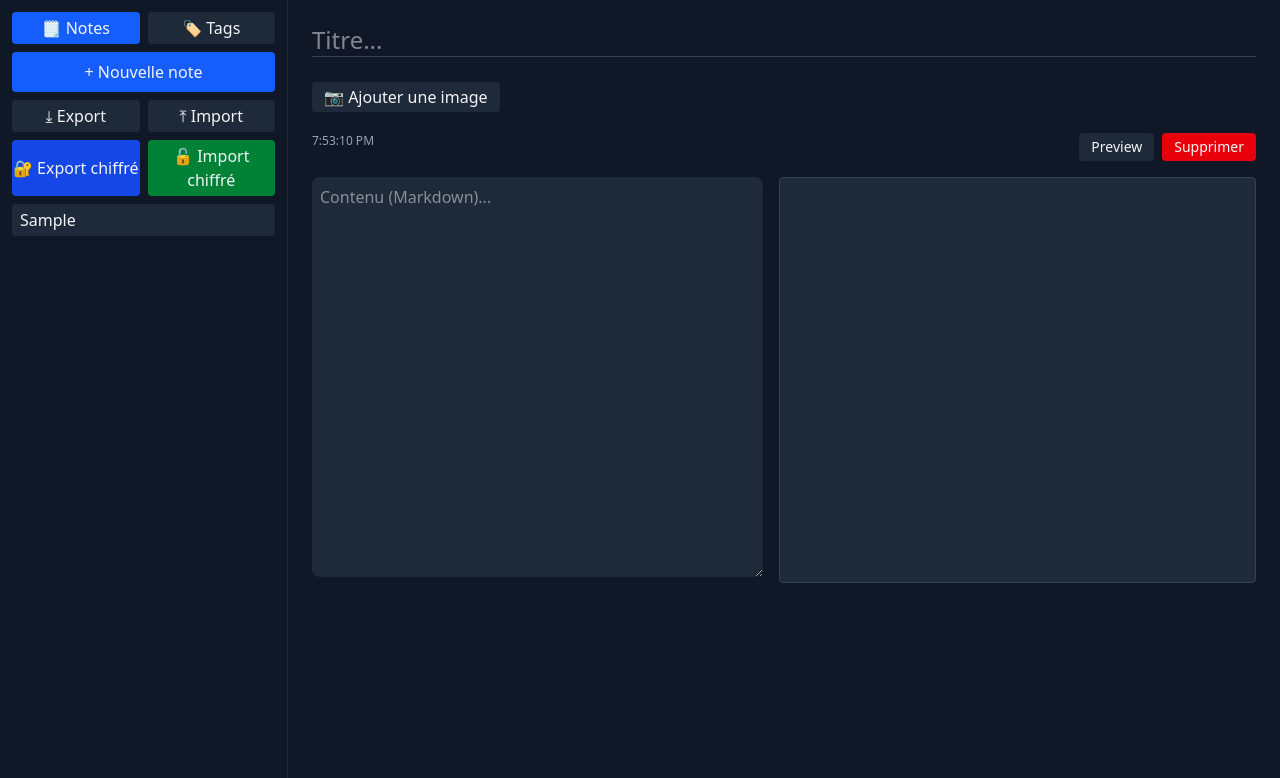
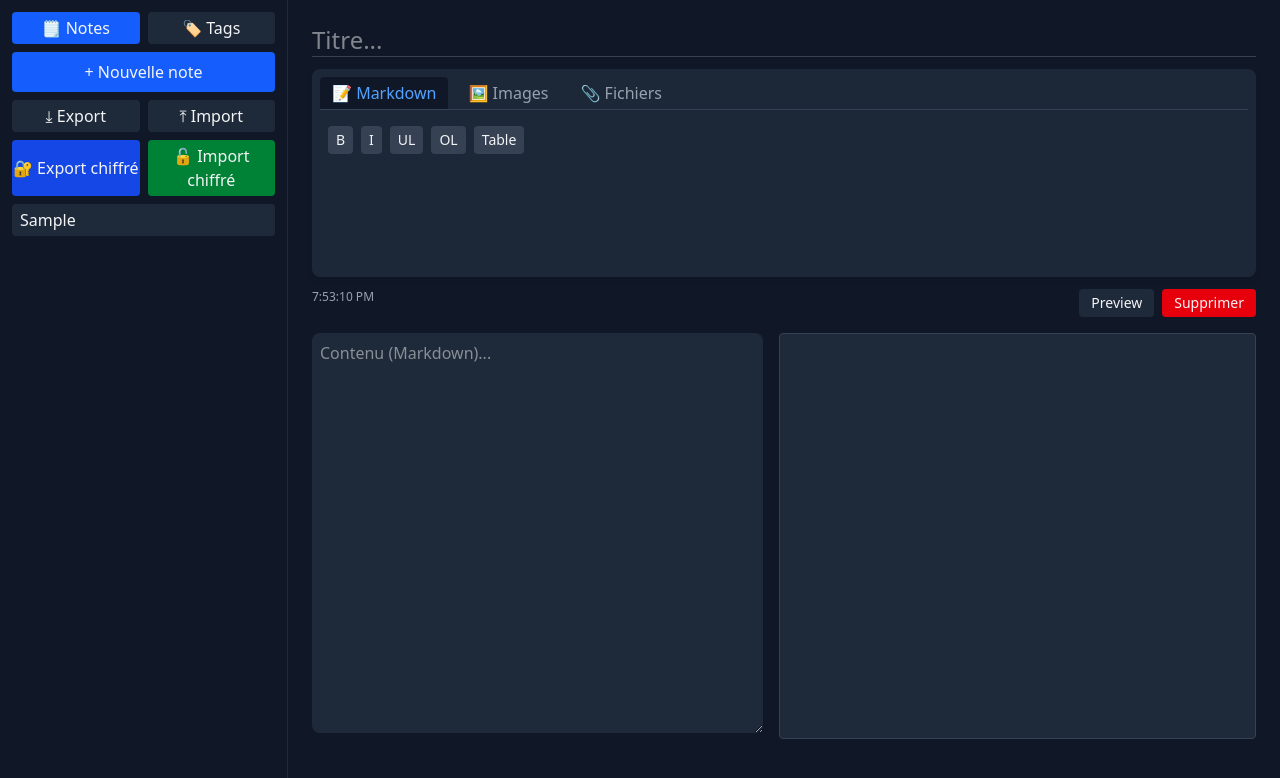
Before and after one commit to Grillon/notes-kit-1, a Next.js app: page / in a window 1280 px wide. Both pictures are taken after typing "Sample" into the empty fields and a click on the button "+ Nouvelle note". Shown: the top 778 px of the page. Built offline with nearby package versions, Linux system fonts and the light colour scheme.

Commit message:
V0.7.0 ajout toolbar
* ajout d'une partie outillage

```diff
--- a/app/components/NoteEditor.tsx
+++ b/app/components/NoteEditor.tsx
@@ -8,6 +8,7 @@ import { extractTags, renderMarkdown } from '../lib/markdown-utils';
 import type { Note, ImageData } from '../types';
 import { storage } from '../lib/storage';
 import { remarkAttributes } from '../lib/remarkAttributes';
+import NoteToolbar from './NoteToolbar';
 
 type Props = {
   active: Note | null;
@@ -76,6 +77,7 @@ export default function NoteEditor({
 
   return (
     <>
+
       {/* === Titre === */}
       <input
         value={draft.title}
@@ -85,62 +87,14 @@ export default function NoteEditor({
         placeholder="Titre..."
         className="w-full text-2xl bg-transparent border-b border-gray-700 focus:outline-none mb-3"
       />
+<NoteToolbar
+  images={images}
+  onAddImage={handleAddImage}
+  onInsertText={(snippet) =>
+    setDraft((d) => d && { ...d, content: (d.content || '') + '\n' + snippet })
+  }
+/>
 
-      {/* === Images === */}
-      <div className="mt-4">
-        <label className="bg-gray-800 px-3 py-1 rounded cursor-pointer">
-          📷 Ajouter une image
-          <input
-            type="file"
-            accept="image/*"
-            className="hidden"
-            onChange={(e) =>
-              e.target.files?.[0] && handleAddImage(e.target.files[0])
-            }
-          />
-        </label>
-
-        <div className="mt-3 flex flex-wrap gap-3">
-          {images.map((img) => {
-            const blobUrl = URL.createObjectURL(img.data);
-            return (
-              <div
-                key={img.id}
-                className="relative border border-gray-700 rounded p-1 flex flex-col items-center"
-              >
-                <img
-                  src={blobUrl}
-                  alt={img.name}
-                  className="h-24 w-24 object-cover rounded"
-                />
-                <div className="flex gap-1 mt-1">
-                  <button
-                    onClick={() =>
-                      setDraft((d) =>
-                        d && {
-                          ...d,
-                          content:
-                            (d.content || '') +
-                            `\n\n![${img.name}](image:${img.id}){width=200px height=200px align=center}\n`,
-                        },
-                      )
-                    }
-                    className="text-xs bg-blue-600 px-2 py-0.5 rounded hover:bg-blue-500"
-                  >
-                    ↳ insérer
-                  </button>
-                  <button
-                    onClick={() => handleRemoveImage(img.id!)}
-                    className="text-xs bg-red-600 px-2 py-0.5 rounded hover:bg-red-500"
-                  >
-                    ✕
-                  </button>
-                </div>
-              </div>
-            );
-          })}
-        </div>
-      </div>
 
       {/* --- Pied --- */}
       <div className="flex justify-between mt-3">
--- /dev/null
+++ b/app/components/NoteToolbar.tsx
@@ -0,0 +1,95 @@
+// app/components/NoteToolbar.tsx
+'use client';
+import { useState } from 'react';
+import type { ImageData } from '../types';
+
+interface NoteToolbarProps {
+  images: ImageData[];
+  onAddImage: (file: File) => void;
+  onInsertText: (snippet: string) => void;
+}
+
+export default function NoteToolbar({ images, onAddImage, onInsertText }: NoteToolbarProps) {
+  const [tab, setTab] = useState<'markdown' | 'images' | 'files'>('markdown');
+
+  return (
+    <div className="bg-gray-800/95 backdrop-blur-sm rounded-lg p-2 mb-3 sticky top-0 z-10 shadow-md h-52 flex flex-col">
+      {/* Tabs */}
+      <div className="flex gap-2 mb-2 border-b border-gray-700">
+        {['markdown', 'images', 'files'].map((t) => (
+          <button
+            key={t}
+            onClick={() => setTab(t as any)}
+            className={`px-3 py-1 rounded-t ${
+              tab === t ? 'bg-gray-900 text-blue-400' : 'text-gray-400 hover:text-blue-300'
+            }`}
+          >
+            {t === 'markdown' ? '📝 Markdown' : t === 'images' ? '🖼️ Images' : '📎 Fichiers'}
+          </button>
+        ))}
+      </div>
+
+      {/* Panels */}
+      <div className="h-40 overflow-y-auto p-2 transition-all duration-300">
+        {tab === 'markdown' && (
+          <div className="flex flex-wrap gap-2">
+            {[
+              { label: 'B', code: '**gras**' },
+              { label: 'I', code: '*italique*' },
+              { label: 'UL', code: '- item' },
+              { label: 'OL', code: '1. item' },
+              { label: 'Table', code: '| Col1 | Col2 |\n|------|------|\n| A | B |' },
+            ].map((btn) => (
+              <button
+                key={btn.label}
+                onClick={() => onInsertText(btn.code)}
+                className="px-2 py-1 text-sm bg-gray-700 rounded hover:bg-gray-600"
+              >
+                {btn.label}
+              </button>
+            ))}
+          </div>
+        )}
+
+        {tab === 'images' && (
+          <div className="space-y-2">
+            <label className="bg-gray-700 px-3 py-1 rounded cursor-pointer inline-block">
+              📷 Ajouter une image
+              <input
+                type="file"
+                accept="image/*"
+                className="hidden"
+                onChange={(e) => e.target.files?.[0] && onAddImage(e.target.files[0])}
+              />
+            </label>
+
+            <div className="flex flex-wrap gap-3">
+              {images.map((img) => {
+                const blobUrl = URL.createObjectURL(img.data);
+                return (
+                  <div key={img.id} className="relative border border-gray-700 rounded p-1">
+                    <img src={blobUrl} className="h-16 w-16 object-cover rounded" />
+                    <button
+                      onClick={() =>
+                        onInsertText(`![${img.name}](image:${img.id}){width=200px align=center}`)
+                      }
+                      className="absolute bottom-0 left-0 right-0 text-xs bg-blue-600 hover:bg-blue-500"
+                    >
+                      ↳ insérer
+                    </button>
+                  </div>
+                );
+              })}
+            </div>
+          </div>
+        )}
+
+        {tab === 'files' && (
+          <div className="text-gray-400 text-sm italic">
+            📎 Gestion des fichiers à venir (PDF, audio, zip…)
+          </div>
+        )}
+      </div>
+    </div>
+  );
+}
```
Also changed, not shown: public/sw.js.
